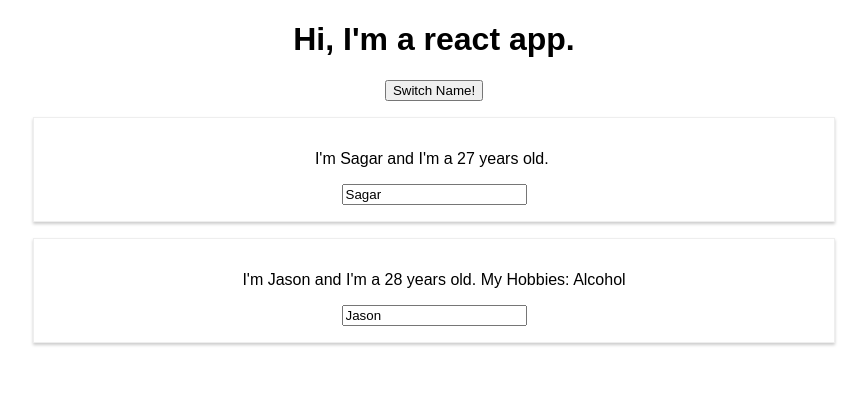
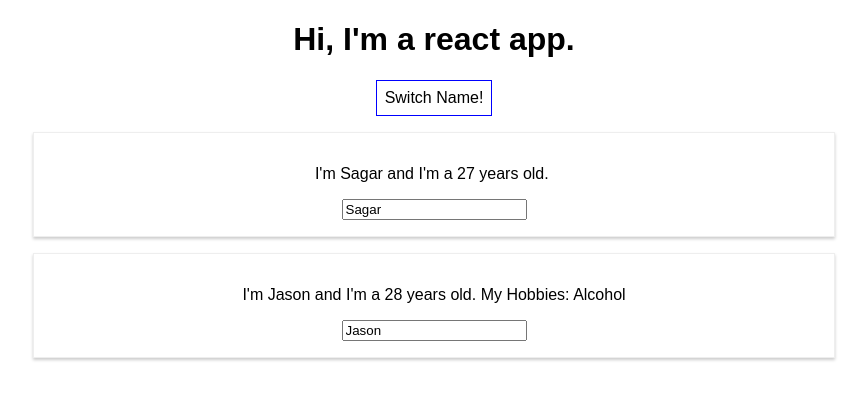
Before and after one commit to sagarmhrjn/React-walkthrough, a React (Create React App) app: page / in a window 1280 px wide. Shown: the top 400 px of the page, without its empty margins (206-1073 px from the left). Built offline with nearby package versions, Linux system fonts and the light colour scheme.

Commit message:
adding inline styles

```diff
--- a/src/App.js
+++ b/src/App.js
@@ -24,17 +24,24 @@ class App extends Component {
   nameChangedHandler = (event) => {
     this.setState({
       persons: [
-        { name: 'Max', age: 28 },
+        { name: "Max", age: 28 },
         { name: event.target.value, age: 29 },
       ],
     });
   };
 
   render() {
+    const style = {
+      backgroundColor: "white",
+      font: "inherit",
+      border: "1px solid blue",
+      padding: "8px",
+      cursor: "pointer",
+    };
     return (
       <div className="App">
         <h1>Hi, I'm a react app.</h1>
-        <button onClick={() => this.switchNameHandler("Tom")}>
+        <button onClick={() => this.switchNameHandler("Tom")} style={style}>
           Switch Name!
         </button>
         <Person
```
